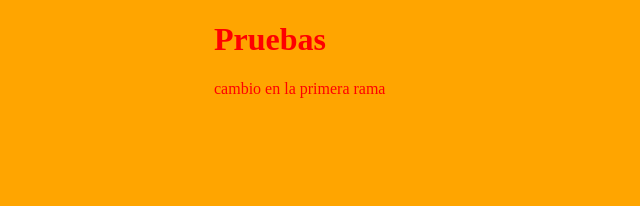
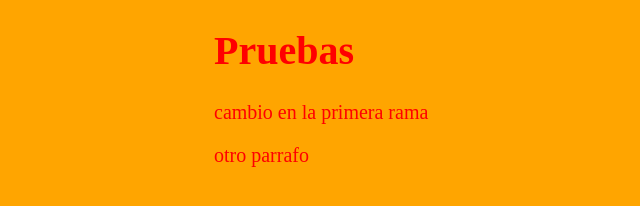
Before and after one commit to pablo218/pruebas, a plain HTML site: page index.html in a window 1280 px wide. Shown: the whole page, without its empty margins (276-916 px from the left). Drawn offline with Linux system fonts and the light colour scheme.

Commit message:
cambios varios

```diff
--- a/index.html
+++ b/index.html
@@ -9,5 +9,6 @@
 <body>
     <h1>Pruebas</h1>
     <p>cambio en la primera rama</p>
+    <p>otro parrafo</p>
 </body>
 </html>
--- a/styles/styles.css
+++ b/styles/styles.css
@@ -3,4 +3,5 @@ body {
     color: red;
     width: 300px;
     margin: 0 auto;
-}∫
+    font-size: 20px;
+}
```
